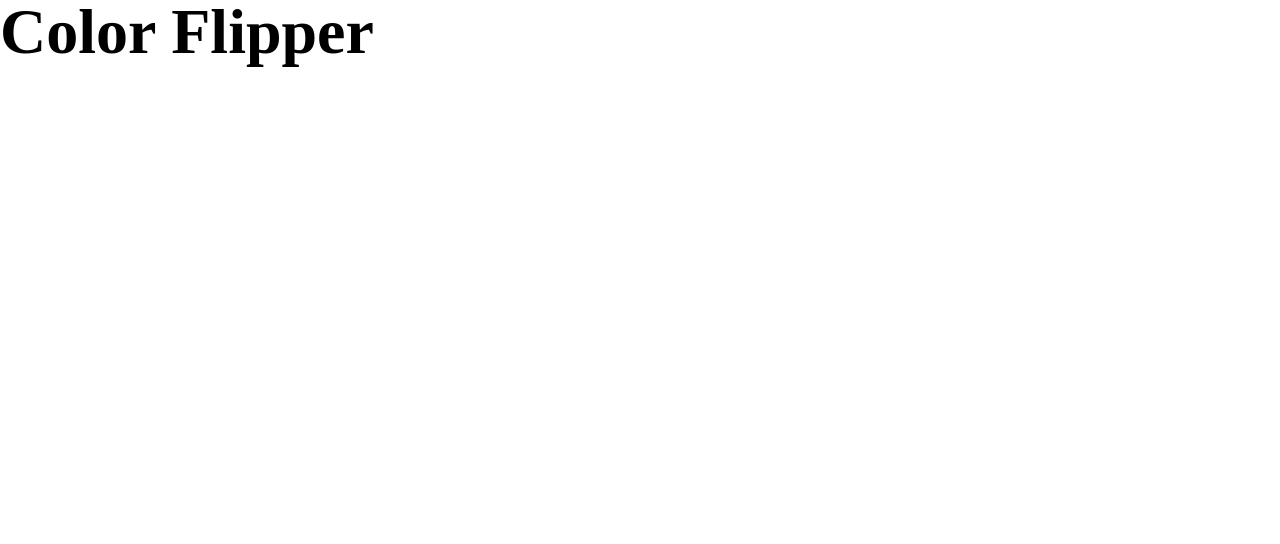
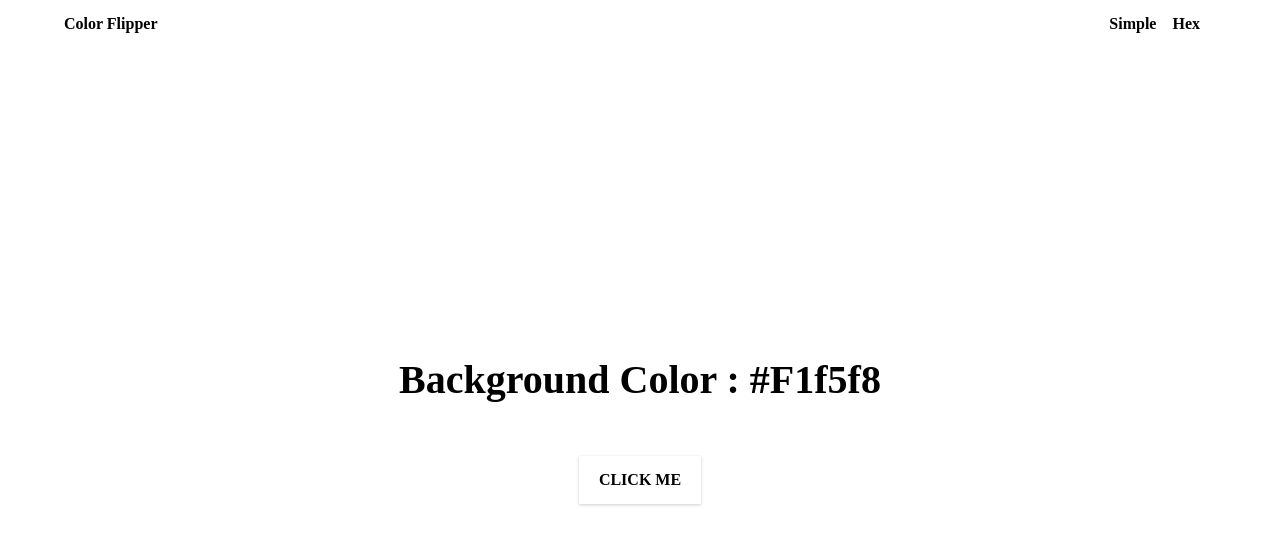
Before and after one commit to stkoev/JS-01-Coin-flipper, a plain HTML site: page index.html in a window 1280 px wide. Drawn offline with Linux system fonts and the light colour scheme.

Commit message:
setup index.html

```diff
--- a/index.html
+++ b/index.html
@@ -9,7 +9,25 @@
     <link rel="stylesheet" href="styles.css" />
   </head>
   <body>
-    <h1>color flipper</h1>
+    <nav>
+      <div class="nav-center">
+        <h4>Color flipper</h4>
+        <ul class="nav-links">
+          <li>
+            <a href="index.html">simple</a>
+          </li>
+          <li>
+            <a href="hex.html">hex</a>
+          </li>
+        </ul>
+      </div>
+    </nav>
+    <main>
+      <div class="container">
+        <h2>background color : <span class="color">#f1f5f8</span></h2>
+        <buton class="btn btn-hero" id="btn">click me</buton>
+      </div>
+    </main>
     <!-- javascript -->
     <script src="app.js"></script>
   </body>
```
